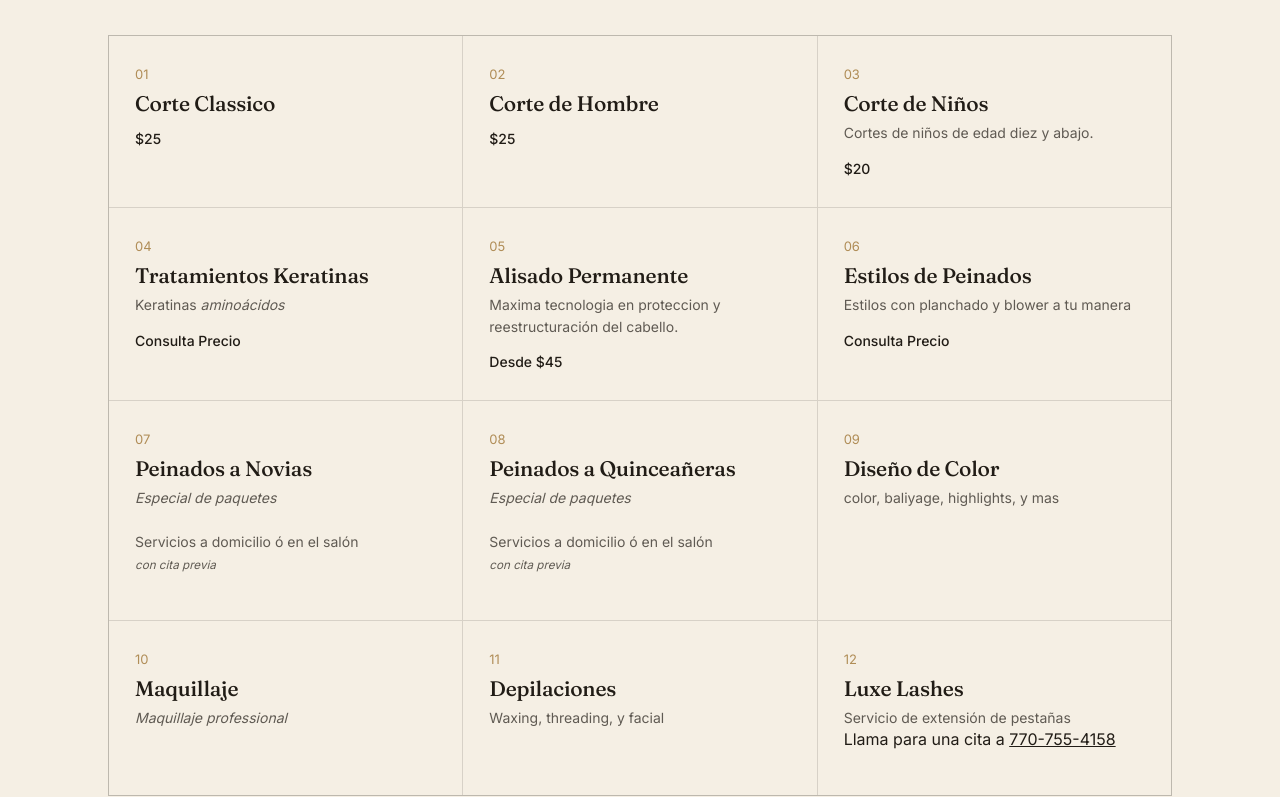
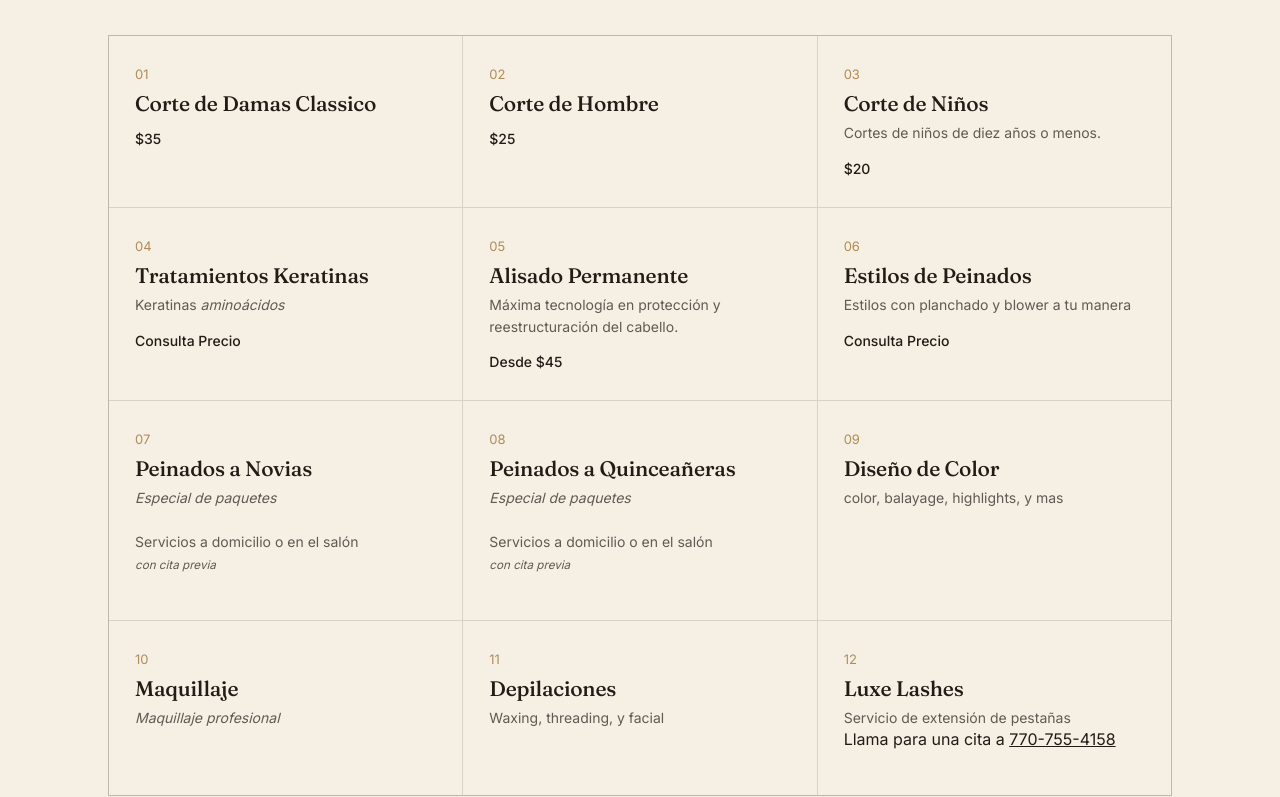
Before and after one commit to 0beatrice/sonia_hairsalon_webpage, a plain HTML site: page index.html in a window 1280 px wide. Shown: the part 660-1457 px from the top of the page. Drawn offline with Linux system fonts and the light colour scheme.

Commit message:
Update index.html

```diff
--- a/index.html
+++ b/index.html
@@ -47,9 +47,9 @@
       <div class="services">
         <div class="svc">
           <div class="n">01</div>
-          <h3>Corte Classico</h3>
+          <h3>Corte de Damas Classico</h3>
           <p></p>
-          <div class="price">$25</div>
+          <div class="price">$35</div>
         </div>
         <div class="svc">
           <div class="n">02</div>
@@ -60,7 +60,7 @@
         <div class="svc">
           <div class="n">03</div>
           <h3>Corte de Niños</h3>
-          <p> Cortes de niños de edad diez y abajo.</p>
+          <p> Cortes de niños de diez años o menos.</p>
           <div class="price">$20</div>
         </div>
         <div class="svc">
@@ -72,7 +72,7 @@
         <div class="svc">
           <div class="n">05</div>
           <h3>Alisado Permanente</h3>
-          <p>Maxima tecnologia en proteccion y reestructuración del cabello.</p>
+          <p>Máxima tecnología en protección y reestructuración del cabello.</p>
           <div class="price">Desde $45</div>
         </div>
         <div class="svc">
@@ -86,7 +86,7 @@
           <h3>Peinados a Novias</h3>
           <p>
             <em>Especial de paquetes </em><br><br>
-            Servicios a domicilio ó en el salón<br>
+            Servicios a domicilio o en el salón<br>
             <small><em>con cita previa</em></small>
           </p>
           <div class="price"></div>
@@ -96,7 +96,7 @@
           <h3>Peinados a Quinceañeras</h3>
           <p>
             <em>Especial de paquetes </em><br><br>
-            Servicios a domicilio ó en el salón<br>
+            Servicios a domicilio o en el salón<br>
             <small><em>con cita previa</em></small>
           </p>
           <div class="price"></div>
@@ -104,13 +104,13 @@
         <div class="svc">
           <div class="n">09</div>
           <h3>Diseño de Color</h3>
-          <p>color, baliyage, highlights, y mas</p>
+          <p>color, balayage, highlights, y mas</p>
           <div class="price"></div>
         </div>
         <div class="svc">
           <div class="n">10</div>
           <h3>Maquillaje</h3>
-          <p><em>Maquillaje professional</em></p>
+          <p><em>Maquillaje profesional</em></p>
           <div class="price"></div>
         </div>
         <div class="svc">
@@ -138,7 +138,7 @@
     <div class="wrap">
       <div class="section-head">
         <h2>Galleria</h2>
-        <p>Galleria de estilos favoritas de Sonia's Hair Salon.</p>
+        <p>Galería de estilos favoritos de Sonia's Hair Salon.</p>
       </div>
       <div class="gallery">
 
```
